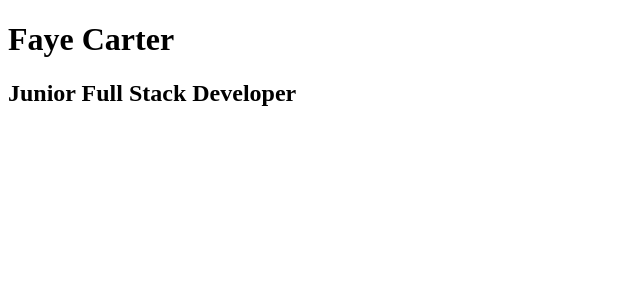
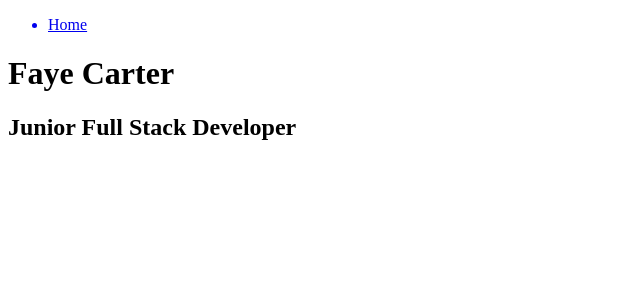
Before and after one commit to FayeCarter/portfolio, a React (Create React App) app: page / in a window 1280 px wide. Shown: the top 300 px of the page, without its empty margins (0-640 px from the left). Built offline with nearby package versions, Linux system fonts and the light colour scheme.

Commit message:
home navigation link navigates to home

```diff
--- a/src/App.js
+++ b/src/App.js
@@ -1,11 +1,12 @@
 import React from 'react';
+import { BrowserRouter as Router, Route } from "react-router-dom";
 import Home from './components/Home';
 
 function App() {
   return (
-    <div className="App">
-      <Home />
-    </div>
+    <Router>
+      <Route path="/" exact component={Home} />
+    </ Router>
   );
 }
 
--- a/src/components/Home.js
+++ b/src/components/Home.js
@@ -1,8 +1,10 @@
 import React from 'react';
+import Navigation from './Navigation';
 
 function Home() {
   return (
     <div className="Home">
+      <Navigation />
       <h1>Faye Carter</h1>
       <h2>Junior Full Stack Developer</h2>
     </div>
--- a/src/components/Navigation.js
+++ b/src/components/Navigation.js
@@ -5,11 +5,9 @@
   return (
     <div className="Navigation">
       <ul>
-        <li>
-          <Link to="/Home">
-            <button>Home</button>
+          <Link to="/">
+            <li className="home-button">Home</li>
           </Link>
-        </li>
       </ul>
     </div>
   );
```
Also changed, not shown: 1 other file (tests, documents, lock files or other folders).
